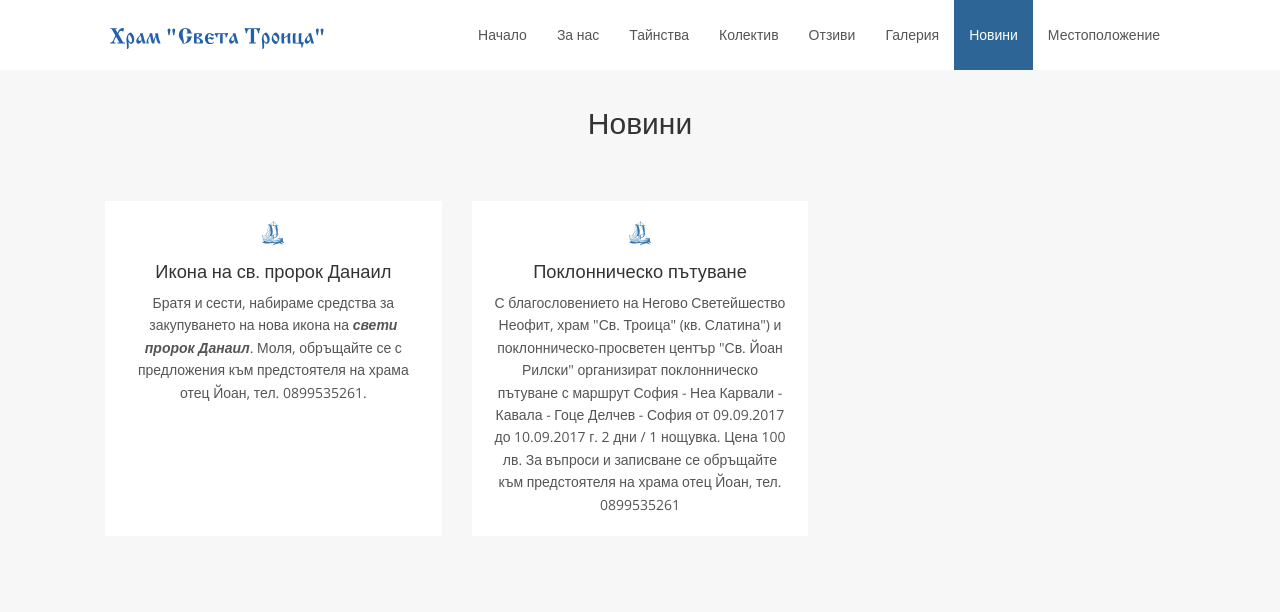
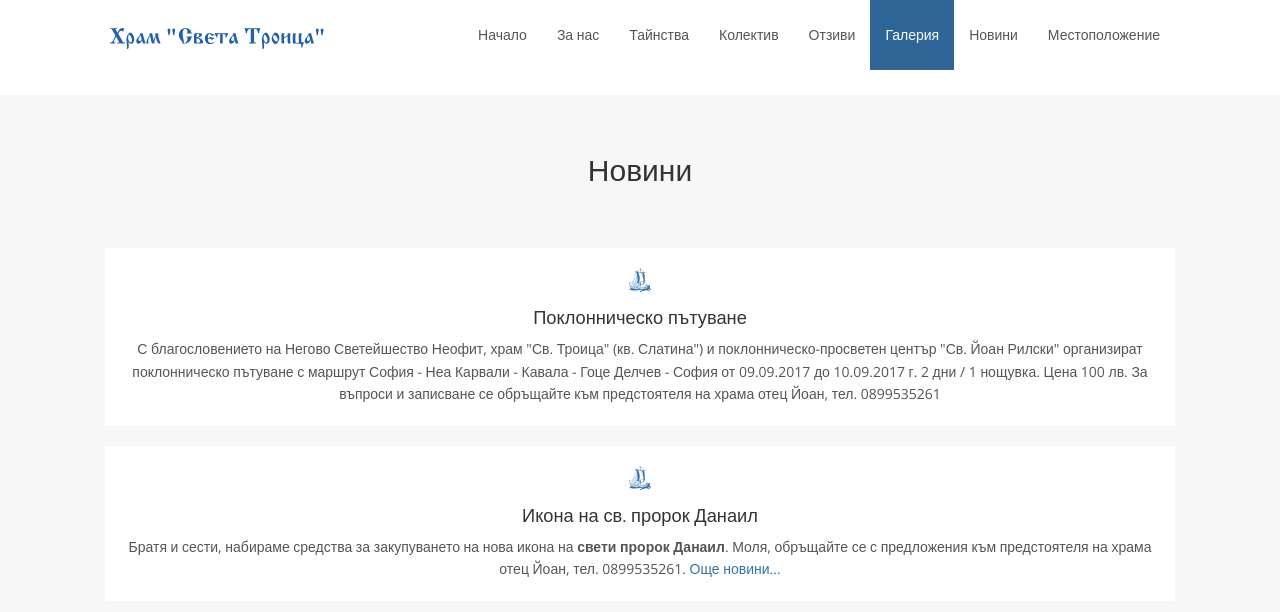
Before and after one commit to ibojilov/sveta-troitsa, a Jekyll site: the page built from index.html, in a window 1280 px wide and 900 px high, scrolled down 5875 px, cut to the strip 0-612 px from the top of the window. Built offline with Jekyll 4.4.1, drawn with Linux system fonts in a browser that asks for light colours; nearby versions of some CDN libraries.

Commit message:
h-branch-dev + mods3

```diff
--- a/_data/news.yml
+++ b/_data/news-preview.yml
@@ -1,7 +1,7 @@
-- icon: icon-lodka
-  title: Икона на св. пророк Данаил
-  description: Братя и сести, набираме средства за закупуването на нова икона на <b><i>свети пророк Данаил</i></b>. Моля, обръщайте се с предложения към предстоятеля на храма отец Йоан, тел. 0899535261.
-
 - icon: icon-lodka
   title: Поклонническо пътуване
   description: С благословението на Негово Светейшество Неофит, храм "Св. Троица" (кв. Слатина") и поклонническо-просветен център "Св. Йоан Рилски" организират поклонническо пътуване с маршрут София - Неа Карвали - Кавала - Гоце Делчев - София от 09.09.2017 до 10.09.2017 г. 2 дни / 1 нощувка. Цена 100 лв. За въпроси и записване се обръщайте към предстоятеля на храма отец Йоан, тел. 0899535261
+
+- icon: icon-lodka
+  title: Икона на св. пророк Данаил
+  description: Братя и сести, набираме средства за закупуването на нова икона на <b>свети пророк Данаил</b>. Моля, обръщайте се с предложения към предстоятеля на храма отец Йоан, тел. 0899535261.<a href="news.html"> Още новини... </a>
--- a/index.html
+++ b/index.html
@@ -28,9 +28,13 @@
                     <input name="email" type="email" placeholder="Email" required>
                 </div>
                 <div class="form-field">
+                    <input name="Avatar" type="file" placeholder="Upload">
+                </div>
+                <div class="form-field">
                     <textarea name="comments" placeholder="Message" required></textarea>
                 </div>
                 <input type="submit" class="btn btn-default" value="Send">
+                <input type="hidden" name='redirect_to'  value="http://sveta-troitsa.eu/thank-you.html"/>
             </form>
         </div>
 
@@ -217,8 +221,8 @@
         <h2 class="section-title">Новини</h2>
 
         <div class="row">
-            {% for news in site.data.news %}
-                <div class="col-sm-6 col-md-4">
+            {% for news in site.data.news-preview %}
+                <div class="col-sm-12 col-md-12">
                     <div class="icon-box">
                         <svg class="icon {{ news.icon }}"><use xlink:href="#{{ news.icon }}"></use></svg>
                         <h4>{{ news.title }}</h4>
```
Also changed, not shown: _includes/header-misc.html (added, +30 -0 lines), _layouts/layout-misc.html (added, +22 -0 lines), _posts/2017-08-21-Icon_St_Danail.md (added, +7 -0 lines), _posts/2017-08-21-Pilgrims_Journey.md (added, +7 -0 lines), news.html (added, +52 -0 lines), thank-you.html (added, +23 -0 lines).
